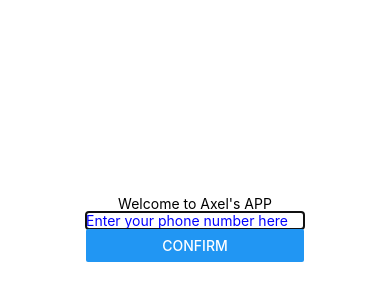
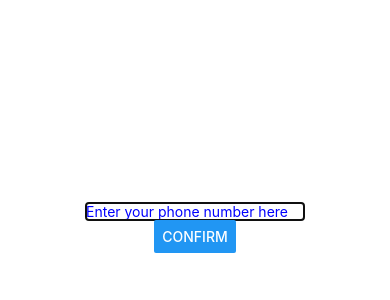
Before and after one commit to Axel-Q/goal-tracker-mobile, a React Native app: screen / in a window 390 px wide. Shown: the part 194-494 px from the top of the page. Built offline with nearby package versions, Linux system fonts and the light colour scheme.

Commit message:
finish a callback function to pass back user's input

```diff
--- a/App.js
+++ b/App.js
@@ -8,15 +8,24 @@ import Input from "./Components/Input";
 export default function App() {
     const appName = "Axel's APP";
     const [focus, setFocus] = useState(true);
+    const [inputData, setInputData] = useState('');
       // Handler for focus state, passed to Input component
     const handleFocusChange = (focusState) => {
         setFocus(focusState);
     };
+    function  handleInputData (data){
+        console.log("console logout ",data);
+        setInputData("User input: " + data);
+    }
+
+
+
     return (
         <View style={styles.container}>
             <StatusBar style="auto"/>
             <Header name={appName}/>
-            <Input onFocusChange={handleFocusChange} autoFocus={focus} />
+            <Input onFocusChange={handleFocusChange} autoFocus={focus} inputHandler={handleInputData}/>
+            <Text style={{marginTop: 10, backgroundColor: 'skyblue'}}>{inputData}</Text>
         </View>
     );
 }
--- a/Components/Input.js
+++ b/Components/Input.js
@@ -1,7 +1,7 @@
 import React, {useState, useEffect, useRef} from 'react';
-import {TextInput, Text, Button, View} from 'react-native';
+import {TextInput, Text, Button, View, StyleSheet, Modal} from 'react-native';
 
-export default function Input({onFocusChange, autoFocus}) {
+export default function Input({onFocusChange, autoFocus, inputHandler}) {
     const [text, setText] = useState('');
     const [message, setMessage] = useState('');
     const [isFocused, setIsFocused] = useState(true); // State to track if input is focused
@@ -28,13 +28,13 @@ export default function Input({onFocusChange, autoFocus}) {
     };
 
     const handleConfirm = () => {
-        console.log("user input: ", text);
+        inputHandler(text);
     }
 
 
-
     return (
-        <View>
+        <Modal>
+            <View style={styles.container}>
                 <TextInput placeholder={"Enter your phone number here"}
                            keyboardType={"numeric"}
                            style={{color: "blue"}} value={text}
@@ -54,5 +54,15 @@ export default function Input({onFocusChange, autoFocus}) {
                         {message}
                     </Text>)}
             </View>
+        </Modal>
     );
 }
+
+const styles = StyleSheet.create({
+    container: {
+        flex: 1,
+        backgroundColor: '#fff',
+        alignItems: 'center',
+        justifyContent: 'center',
+    },
+});
```
Lines whose indentation alone changed are shown as unchanged.
